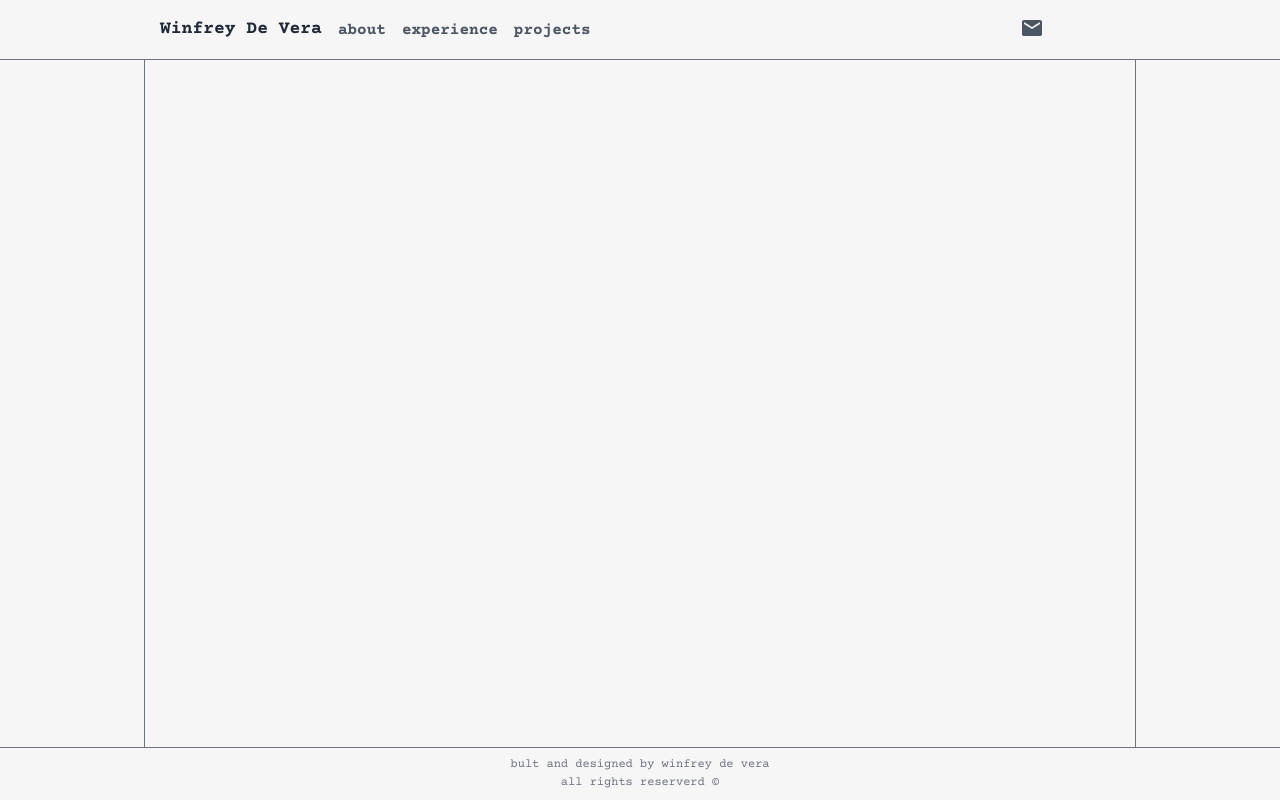
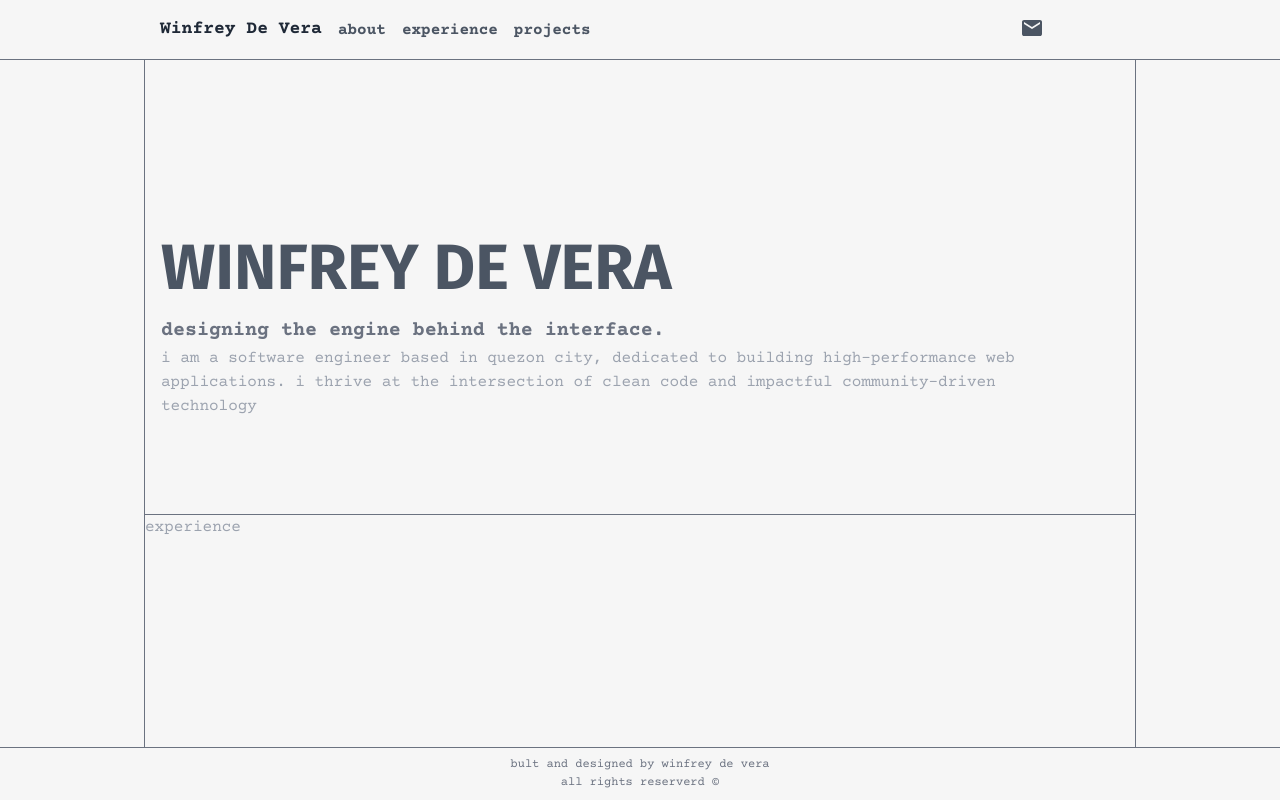
Before and after one commit to wjamesdevera/porfolio, a Next.js app: page / in a window 1280 px wide. Built offline with nearby package versions, Linux system fonts and the light colour scheme; some icons are missing.

Commit message:
feat: add hero section

```diff
--- a/app/page.module.scss
+++ b/app/page.module.scss
@@ -15,11 +15,42 @@
   border-left: 1px solid var(--neutral__500);
 
   .wrapper {
-    padding-left: 1rem;
-    padding-right: 1rem;
     height: 100%;
   }
 }
+
+.section {
+  padding-left: 1rem;
+  padding-right: 1rem;
+}
+
+.hero_section {
+  padding-top: 10rem;
+  padding-bottom: 6rem;
+  border-bottom: 1px solid var(--neutral__500);
+}
+
+.hero {
+  .title {
+    font-family: var(--font-fira-sans);
+    text-transform: uppercase;
+    font-weight: 700;
+    font-size: 2.25rem;
+    color: var(--neutral__600);
+    margin-bottom: 0.5rem;
+  }
+
+  .sub_title {
+    color: var(--neutral__500);
+    font-weight: 700;
+    font-size: 1.125rem;
+  }
+
+  .description {
+    color: var(--neutral__400);
+  }
+}
+
 @media (width >= 40rem) {
   .main {
     margin-left: 5rem;
@@ -31,6 +62,10 @@
     margin-left: 7rem;
     margin-right: 7rem;
   }
+
+  .hero {
+    max-width: 90%;
+  }
 }
 
 @media (width >= 64rem) {
@@ -38,4 +73,14 @@
     margin-left: 9rem;
     margin-right: 9rem;
   }
+  .hero {
+    .title {
+      font-size: 4rem;
+      margin-bottom: 0;
+    }
+
+    .sub_title {
+      font-size: 1.25rem;
+    }
+  }
 }
--- a/app/page.tsx
+++ b/app/page.tsx
@@ -6,7 +6,23 @@ export default function Home() {
     <div className={s.page_layout}>
       <Navbar />
       <main className={s.main}>
-        <div className={s.wrapper}></div>
+        <div className={s.wrapper}>
+          <section className={`${s.hero_section} ${s.section}`}>
+            <div className={s.hero}>
+              <h1 className={s.title}>Winfrey De Vera</h1>
+              <p className={s.sub_title}>
+                Designing the Engine Behind the Interface.
+              </p>
+              <p className={s.description}>
+                I am a Software Engineer based in Quezon City, dedicated to
+                building high-performance web applications. I thrive at the
+                intersection of clean code and impactful community-driven
+                technology
+              </p>
+            </div>
+          </section>
+          <section>experience</section>
+        </div>
       </main>
       <Footer />
     </div>
```
